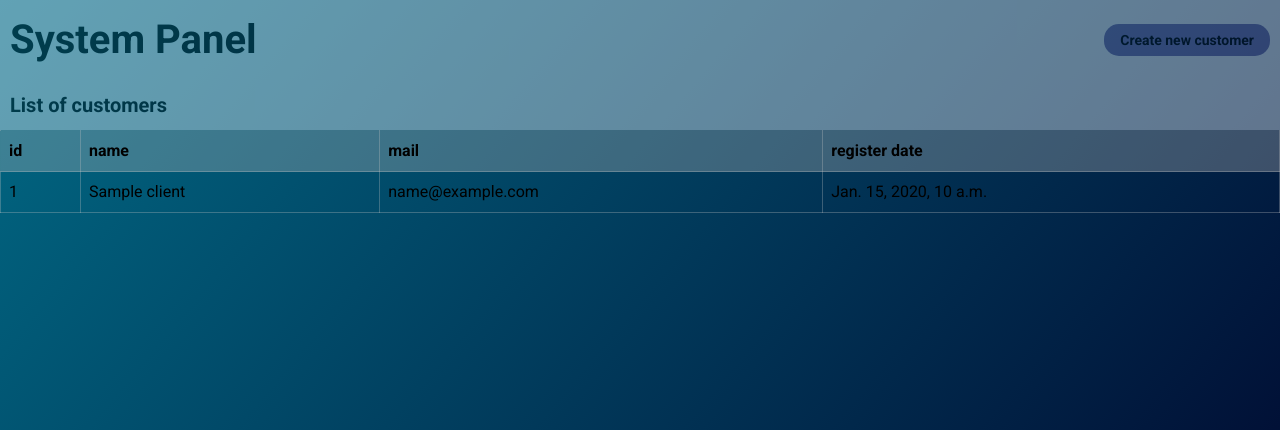
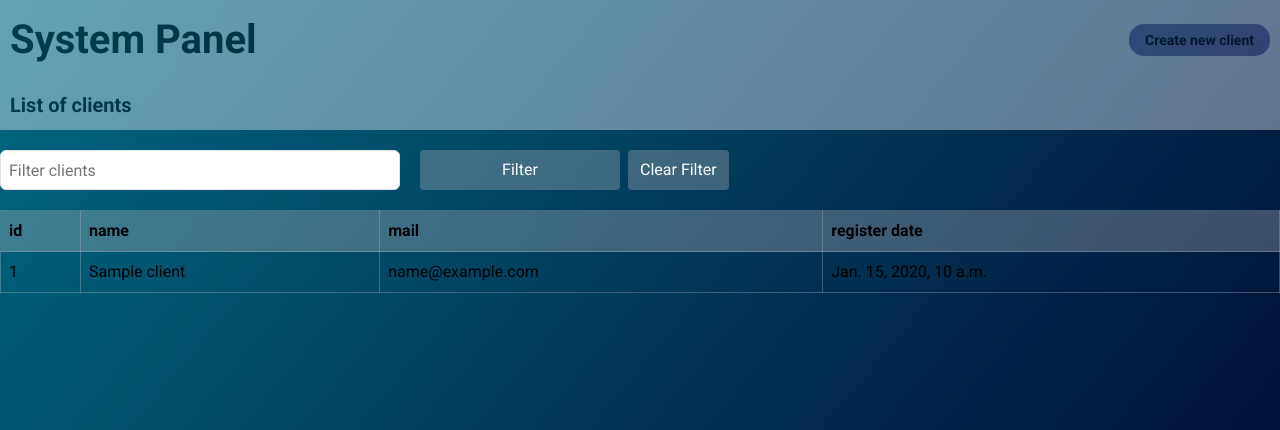
Before and after one commit to Ofir7909/computerSecurityProject, a Django app: page /system/ in a window 1280 px wide. Shown: the top 430 px of the page. Run offline with Django 5.2, Linux system fonts and the light colour scheme; tables that the repository leaves empty hold one stand-in row (values such as "Sample post").

```diff
--- a/website/templates/system.html
+++ b/website/templates/system.html
@@ -13,18 +13,63 @@
             width: 100%;
             border-collapse: collapse;
         }
-        th, td {
+
+        th,
+        td {
             border: 1px solid #c3c3c34e;
             padding: 8px;
             text-align: left;
         }
+
         th {
             background-color: #c3c3c34e;
         }
-
-
     </style>
 </head>
+
+<style>
+    form {
+        display: flex;
+        align-items: center;
+        margin-bottom: 20px;
+        margin-top: 20px;
+    }
+
+    input[name="filter"] {
+        padding: 8px;
+        width: 400px;
+        margin-right: 20px;
+    }
+
+    button {
+        padding: 8px 12px;
+        width: 200px;
+        background-color: #c3c3c34e;
+        border: none;
+        color: white;
+        cursor: pointer;
+        border-radius: 4px;
+    }
+
+    a.clear-filter {
+        display: inline-block;
+        padding: 8px 12px;
+        background-color: #c3c3c34e;
+        color: white;
+        text-decoration: none;
+        border-radius: 4px;
+        margin-left: 8px;
+        margin-right: 8px;
+    }
+
+    a.clear-filter:hover {
+        background-color: #acadea;
+    }
+
+    button:hover {
+        background-color: #acadea;
+    }
+</style>
 
 <style>
     .header-container {
@@ -65,16 +110,23 @@
 </style>
 
 <div class="header-container">
-    <h1 class ="h1">System Panel</h1>
+    <h1 class="h1">System Panel</h1>
     <div class="button-container">
-        <a class="button">Create new customer</a>
+        <a class="button">Create new client</a>
     </div>
 </div>
 
 <body>
     <div class="header-container">
-        <h1 style="font-size: 20px">List of customers</h1>
+        <h1 style="font-size: 20px">List of clients</h1>
     </div>
+
+    <form method="GET" action="">
+        <input type="text" name="filter" placeholder="Filter clients" value="{{ request.GET.filter }}" />
+        <button type="submit">Filter</button>
+        <a href="{% url 'system' %}" class="clear-filter">Clear Filter</a>
+    </form>
+
     <table>
         <thead>
             <tr>
@@ -85,23 +137,20 @@
             </tr>
         </thead>
         <tbody>
+            {% for client in clients %}
             <tr>
-                {% for client in clients %}
                 <td>{{ client.id }}</td>
                 <td>{{ client.name }}</td>
                 <td>{{ client.email }}</td>
                 <td>{{ client.created_at }}</td>
             </tr>
+            {% empty %}
+            <tr>
+                <td colspan="4">No clients found.</td>
+            </tr>
             {% endfor %}
         </tbody>
     </table>
-</body>
-
-
-
-
-
-
 
 
     {% endblock %}
--- a/website/views.py
+++ b/website/views.py
@@ -4,11 +4,21 @@ from django.template import loader
 from django.http import HttpResponse, HttpRequest
 from .forms import LoginForm, RegisterForm, ResetPasswordForm, ForgotPasswordForm
 from .models import User, Client
+from django.db.models import Q
+from django.utils.html import escape
 
 
 def system(request):
-    template = loader.get_template("system.html")
-    clients = Client.objects.all()
+    filter_query = request.GET.get('filter', '').strip()
+
+    if filter_query:
+        filter_query = escape(filter_query)
+        clients = Client.objects.filter(
+            Q(id__icontains=filter_query) | Q(name__icontains=filter_query)
+        )
+    else:
+        clients = Client.objects.all()
+
     return render(request, 'system.html', {'clients': clients})
 
 
```
Also changed, not shown: website/templates/index.html (+17 -3 lines). Lines whose indentation alone changed are shown as unchanged.
